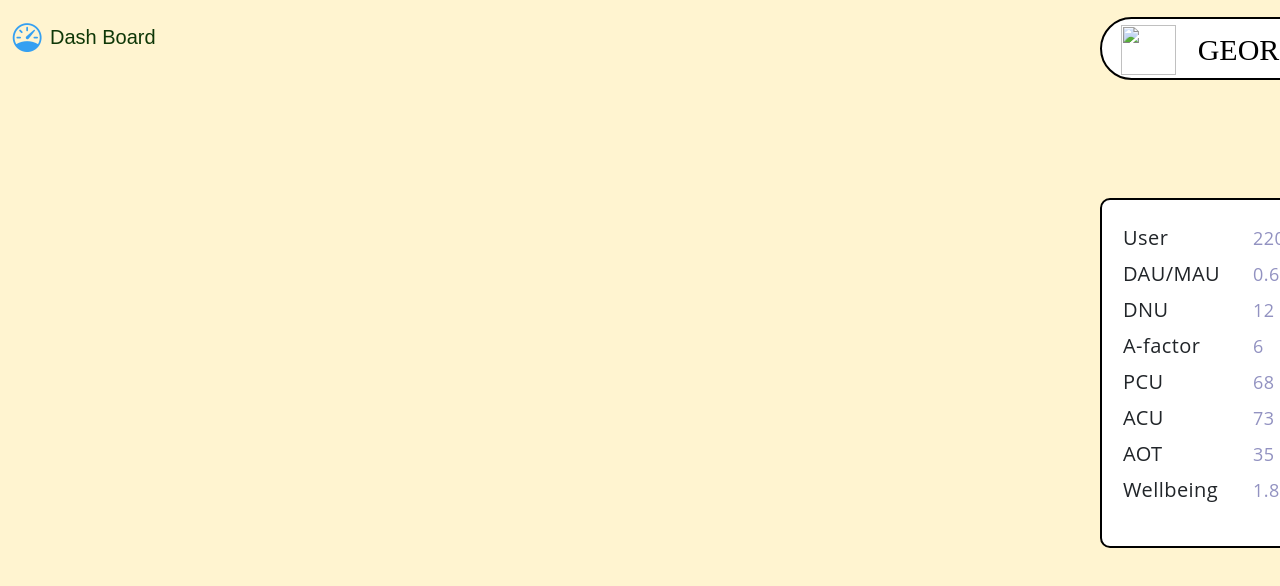
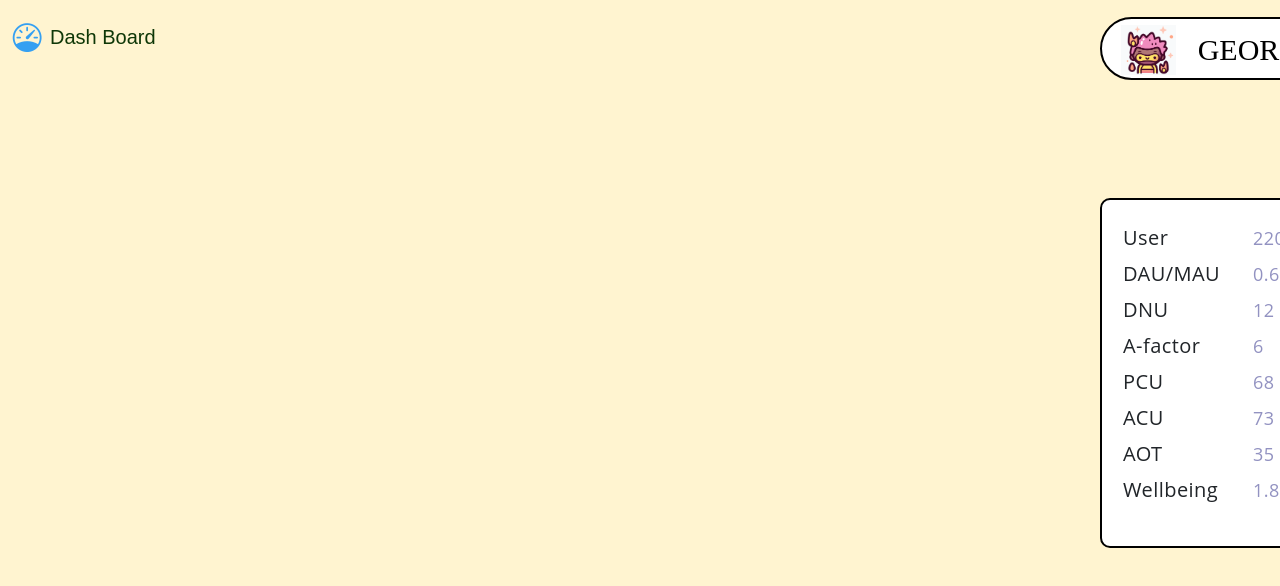
Before and after one commit to DazzyDan/TheHutch-desktop, a plain HTML site: page dashboard-1.html in a window 1280 px wide. Shown: the top 586 px of the page. Drawn offline with nearby package versions, Linux system fonts and the light colour scheme.

Commit message:
Update dashboard-1.html

```diff
--- a/dashboard-1.html
+++ b/dashboard-1.html
@@ -223,7 +223,7 @@
 	<div class = "figureF">
 		<div class ="frameF" >
 			<div class = "figureLayout">
-				<img src="/Users/dazzydan/Desktop/avatar/g.png" class = "imgL">
+				<img src="./images/george.png" class = "imgL">
 				<i class = "figureN">GEORGE</i>
 				<i class="bi bi-list button " role="button"></i>
 
```
